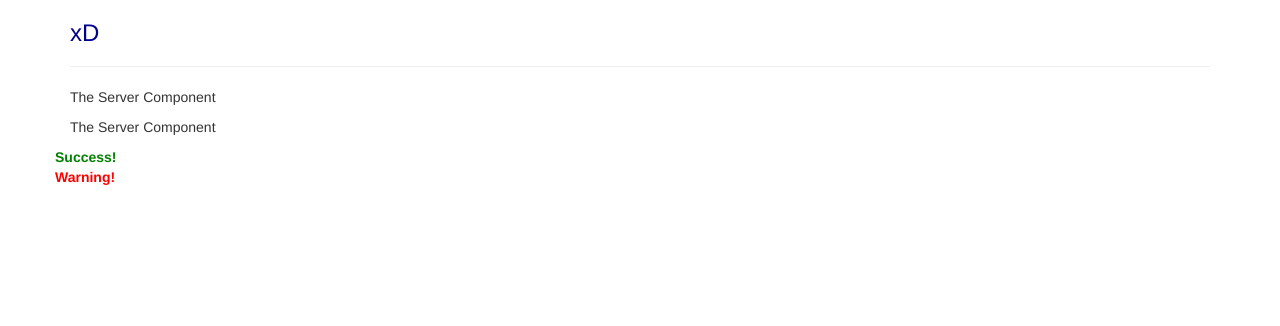
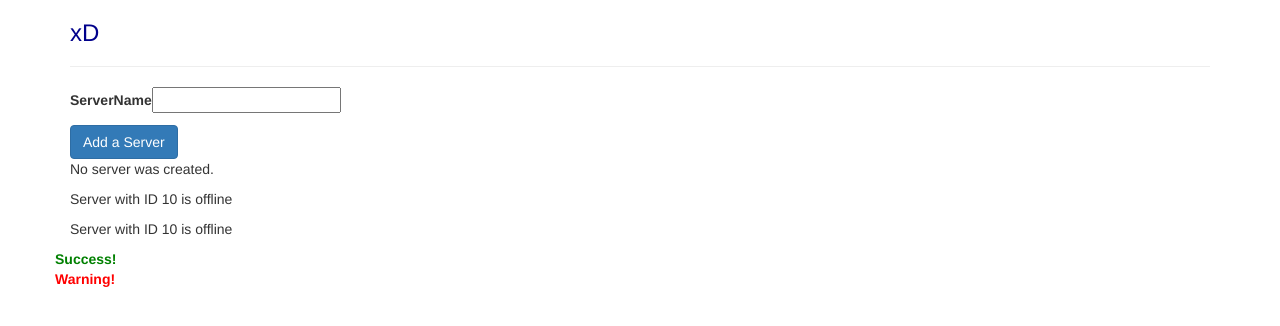
Before and after one commit to jakubzmuda/angular-course-one, an Angular app: page / in a window 1280 px wide. Shown: the top 326 px of the page. Built offline with nearby package versions, Linux system fonts and the light colour scheme.

Commit message:
two way data binding

```diff
--- a/src/app/server/server.component.html
+++ b/src/app/server/server.component.html
@@ -1 +1 @@
-<p>The Server Component</p>
+<p>Server with ID {{serverId}} is {{serverStatus}}</p>
--- a/src/app/server/server.component.ts
+++ b/src/app/server/server.component.ts
@@ -5,5 +5,6 @@ import { Component } from '@angular/core';
   templateUrl: './server.component.html',
 })
 export class ServerComponent {
-
+  serverId = 10;
+  serverStatus = 'offline';
 }
--- a/src/app/servers/servers.component.html
+++ b/src/app/servers/servers.component.html
@@ -1,2 +1,7 @@
+<label>ServerName</label>
+<input type="text" (input)="onUpdateServerName($event)" [(ngModel)]="serverName"/>
+<p>{{serverName}}</p>
+<button [disabled]="!allowNewServer" class="btn btn-primary" (click)="onCreateServer()">Add a Server</button>
+<p>{{serverCreationStatus}}</p>
 <app-server></app-server>
 <app-server></app-server>
--- a/src/app/servers/servers.component.ts
+++ b/src/app/servers/servers.component.ts
@@ -6,10 +6,20 @@
   styleUrls: ['./servers.component.css']
 })
 export class ServersComponent implements OnInit {
+  allowNewServer = false;
+  serverCreationStatus = 'No server was created.';
+  serverName = '';
 
-  constructor() { }
+  constructor() {
+    setTimeout(() => {
+      this.allowNewServer = true;
+    }, 2000);
+  }
 
   ngOnInit() {
   }
 
+  onCreateServer() {
+    this.serverCreationStatus = 'Server was created';
+  }
 }
```
